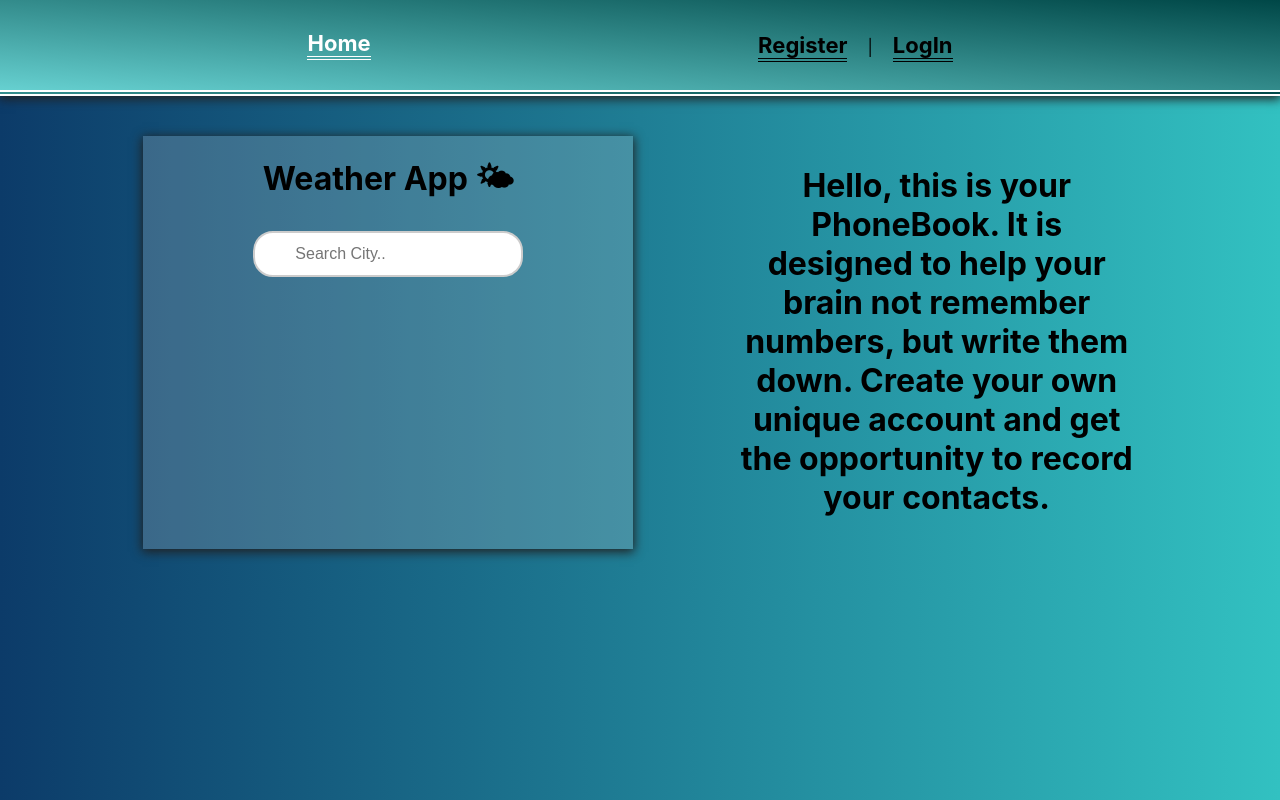
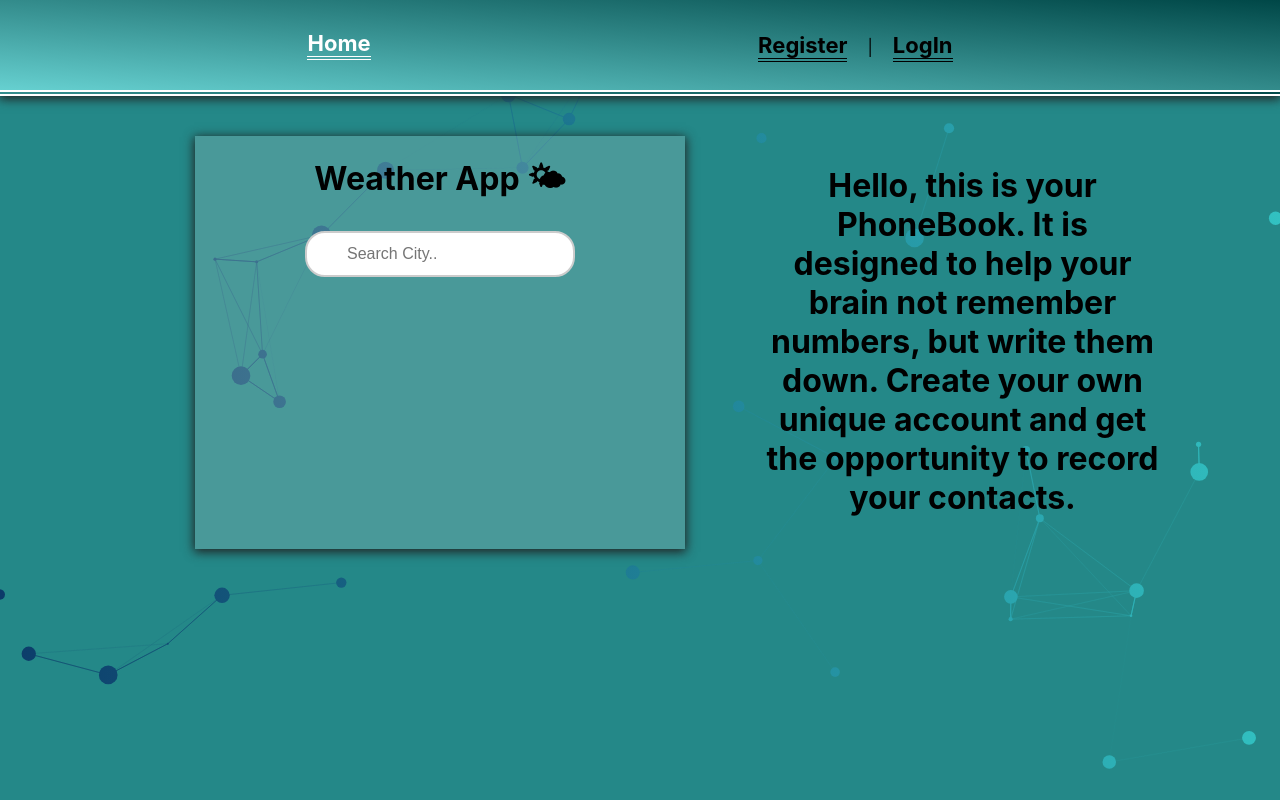
Before and after one commit to Anna-Nesterenko/goit-react-hw-08-phonebook, a React (Create React App) app: page /goit-react-hw-08-phonebook/home in a window 1280 px wide. Built offline with nearby package versions, Linux system fonts and the light colour scheme; no server answers.

Commit message:
addLoader

```diff
--- a/package.json
+++ b/package.json
@@ -17,6 +17,7 @@
     "react": "^18.1.0",
     "react-dom": "^18.1.0",
     "react-hot-toast": "^2.3.0",
+    "react-loader-spinner": "^5.3.4",
     "react-particles": "^2.3.1",
     "react-redux": "^8.0.2",
     "react-router-dom": "^6.4.0",
--- a/src/components/Layout/Layout.jsx
+++ b/src/components/Layout/Layout.jsx
@@ -2,6 +2,7 @@ import { Suspense } from 'react';
 import { Outlet } from 'react-router-dom';
 import { Navigation } from 'components/Navigation/Navigation';
 import { WrapperHeader, WrapperMain } from './Layout.styled';
+import { Loader } from 'components/Loader/Loader';
 
 export const Layout = () => {
   return (
@@ -10,7 +11,7 @@ export const Layout = () => {
         <Navigation />
       </WrapperHeader>
       <WrapperMain>
-        <Suspense fallback="Wait a little bit...">
+        <Suspense fallback={<Loader />}>
           <Outlet />
         </Suspense>
       </WrapperMain>
--- /dev/null
+++ b/src/components/Loader/Loader.jsx
@@ -0,0 +1,21 @@
+import { RotatingLines } from 'react-loader-spinner';
+import { WrapperLoader } from './Loader.styled';
+
+const sizes = {
+  sm: 40,
+  md: 60,
+  lg: 80,
+};
+
+export const Loader = ({ size = 'lg' }) => {
+  return (
+    <WrapperLoader>
+      <RotatingLines
+        strokeColor="grey"
+        strokeWidth="4"
+        width={sizes[size]}
+        animationDuration="1.2"
+      />
+    </WrapperLoader>
+  );
+};
--- /dev/null
+++ b/src/components/Loader/Loader.styled.js
@@ -0,0 +1,5 @@
+import styled from 'styled-components';
+
+export const WrapperLoader = styled.div`
+  text-align: center;
+`;
--- /dev/null
+++ b/src/components/ParticlesLines/ParticlesLines.jsx
@@ -0,0 +1,318 @@
+import Particles from 'react-particles';
+import { loadFull } from 'tsparticles';
+import { useCallback } from 'react';
+
+const ParticlesLines = () => {
+  const particlesInit = useCallback(async engine => {
+    await loadFull(engine);
+  }, []);
+
+  const particlesLoaded = useCallback(async container => {
+    await container;
+  }, []);
+
+  return (
+    <Particles
+      id="tsparticles"
+      init={particlesInit}
+      loaded={particlesLoaded}
+      options={{
+        background: {
+          position: '50% 50%',
+          repeat: 'no-repeat',
+          size: 'cover',
+        },
+        backgroundMask: {
+          cover: {
+            color: {
+              value: {
+                r: 36,
+                g: 136,
+                b: 136,
+              },
+            },
+          },
+          enable: true,
+        },
+        fullScreen: {
+          zIndex: -1,
+        },
+        interactivity: {
+          events: {
+            onClick: {
+              enable: false,
+              mode: 'push',
+            },
+
+            onHover: {
+              enable: true,
+              mode: 'bubble',
+              parallax: {
+                force: 60,
+              },
+            },
+          },
+          modes: {
+            attract: {
+              distance: 200,
+              duration: 0.4,
+              easing: 'ease-out-quad',
+              factor: 1,
+              maxSpeed: 50,
+              speed: 1,
+            },
+            bounce: {
+              distance: 200,
+            },
+            bubble: {
+              distance: 200,
+              duration: 2,
+              mix: false,
+              opacity: 1,
+              size: 25,
+              divs: {
+                distance: 200,
+                duration: 0.4,
+                mix: false,
+                selectors: [],
+              },
+            },
+            connect: {
+              distance: 80,
+              links: {
+                opacity: 0.5,
+              },
+              radius: 60,
+            },
+            grab: {
+              distance: 400,
+              links: {
+                blink: false,
+                consent: false,
+                opacity: 1,
+              },
+            },
+            push: {
+              default: true,
+              groups: [],
+              quantity: 4,
+            },
+            remove: {
+              quantity: 2,
+            },
+            repulse: {
+              distance: 200,
+              duration: 0.4,
+              factor: 100,
+              speed: 1,
+              maxSpeed: 50,
+              easing: 'ease-out-quad',
+              divs: {
+                distance: 200,
+                duration: 0.4,
+                factor: 100,
+                speed: 1,
+                maxSpeed: 50,
+                easing: 'ease-out-quad',
+                selectors: [],
+              },
+            },
+            trail: {
+              delay: 1,
+              pauseOnStop: false,
+              quantity: 1,
+            },
+            light: {
+              area: {
+                gradient: {
+                  start: {
+                    value: '#ffffff',
+                  },
+                  stop: {
+                    value: '#000000',
+                  },
+                },
+                radius: 1000,
+              },
+              shadow: {
+                color: {
+                  value: '#000000',
+                },
+                length: 2000,
+              },
+            },
+          },
+        },
+        particles: {
+          color: {
+            value: '#ffffff',
+          },
+          move: {
+            attract: {
+              rotate: {
+                x: 600,
+                y: 1200,
+              },
+            },
+            enable: true,
+            outModes: {
+              bottom: 'out',
+              left: 'out',
+              right: 'out',
+              top: 'out',
+            },
+          },
+          number: {
+            density: {
+              enable: true,
+            },
+            value: 80,
+          },
+          opacity: {
+            animation: {
+              speed: 1,
+              minimumValue: 0.1,
+            },
+          },
+          size: {
+            random: {
+              enable: true,
+            },
+            value: {
+              min: 1,
+              max: 10,
+            },
+            animation: {
+              speed: 40,
+              minimumValue: 0.1,
+            },
+          },
+          life: {
+            count: 0,
+            delay: {
+              random: {
+                enable: false,
+                minimumValue: 0,
+              },
+              value: 0,
+              sync: false,
+            },
+            duration: {
+              random: {
+                enable: false,
+                minimumValue: 0.0001,
+              },
+              value: 0,
+              sync: false,
+            },
+          },
+          roll: {
+            darken: {
+              enable: false,
+              value: 0,
+            },
+            enable: false,
+            enlighten: {
+              enable: false,
+              value: 0,
+            },
+            mode: 'vertical',
+            speed: 25,
+          },
+          tilt: {
+            random: {
+              enable: false,
+              minimumValue: 0,
+            },
+            value: 0,
+            animation: {
+              enable: false,
+              speed: 0,
+              decay: 0,
+              sync: false,
+            },
+            direction: 'clockwise',
+            enable: false,
+          },
+          twinkle: {
+            lines: {
+              enable: false,
+              frequency: 0.05,
+              opacity: 1,
+            },
+            particles: {
+              enable: false,
+              frequency: 0.05,
+              opacity: 1,
+            },
+          },
+          wobble: {
+            distance: 5,
+            enable: false,
+            speed: {
+              angle: 50,
+              move: 10,
+            },
+          },
+          orbit: {
+            animation: {
+              count: 0,
+              enable: false,
+              speed: 1,
+              decay: 0,
+              sync: false,
+            },
+            enable: false,
+            opacity: 1,
+            rotation: {
+              random: {
+                enable: false,
+                minimumValue: 0,
+              },
+              value: 45,
+            },
+            width: 1,
+          },
+          links: {
+            blink: false,
+            color: {
+              value: '#ffffff',
+            },
+            consent: false,
+            distance: 150,
+            enable: true,
+            frequency: 1,
+            opacity: 1,
+            shadow: {
+              blur: 5,
+              color: {
+                value: '#000',
+              },
+              enable: false,
+            },
+            triangles: {
+              enable: false,
+              frequency: 1,
+            },
+            width: 1,
+            warp: false,
+          },
+          repulse: {
+            random: {
+              enable: false,
+              minimumValue: 0,
+            },
+            value: 0,
+            enabled: false,
+            distance: 1,
+            duration: 1,
+            factor: 1,
+            speed: 1,
+          },
+        },
+      }}
+    />
+  );
+};
+
+export default ParticlesLines;
--- a/src/components/WeatherApp/WeatherApp.jsx
+++ b/src/components/WeatherApp/WeatherApp.jsx
@@ -3,7 +3,7 @@ import axios from 'axios';
 import css from './WeatherApp.module.css';
 
 function Weather() {
-  const [query, setQuery] = useState();
+  const [query, setQuery] = useState('');
   const [weather, setWeather] = useState({
     data: {},
     error: false,
--- a/src/pages/ContactsPage/ContactsPage.jsx
+++ b/src/pages/ContactsPage/ContactsPage.jsx
@@ -1,7 +1,6 @@
 import { useState, createContext } from 'react';
 import { WrapperContacts } from './ContactsPage.styled';
 // import { Toaster } from 'react-hot-toast';
-
 import { Form } from 'components/Form/Form';
 import { ContactList } from 'components/ContactList/ContactList';
 import { Filter } from 'components/Filter/Filter';
--- a/src/pages/HomePage/HomePage.jsx
+++ b/src/pages/HomePage/HomePage.jsx
@@ -1,10 +1,12 @@
+import ParticlesLines from 'components/ParticlesLines/ParticlesLines';
 import Weather from 'components/WeatherApp/WeatherApp';
 import { HomeTitle, WrapperHomePage } from './HomePage.styled';
 
 const HomePage = () => {
   return (
     <WrapperHomePage>
-      <Weather></Weather>
+      <ParticlesLines />
+      <Weather />
       <HomeTitle>
         Hello, this is your PhoneBook. It is designed to help your brain not
         remember numbers, but write them down. Create your own unique account
--- a/src/pages/NotFoundPage/NotFoundPage.jsx
+++ b/src/pages/NotFoundPage/NotFoundPage.jsx
@@ -1,8 +1,10 @@
 import styled from 'styled-components';
+import ParticlesLines from 'components/ParticlesLines/ParticlesLines';
 
 export const NotFoundPage = () => {
   return (
     <>
+      <ParticlesLines />
       <ErrorTitle>Error 404</ErrorTitle>
       <ErrorText>Woops... Looks like this page doesn't exist!</ErrorText>
     </>
--- a/src/pages/RegisterPage/RegisterPage.jsx
+++ b/src/pages/RegisterPage/RegisterPage.jsx
@@ -11,6 +11,7 @@ const RegisterPage = () => {
   const { status } = useSelector(getAuthError);
 
   const onRegister = data => {
+    console.log(data);
     if (status === 400) {
       toast.success('You are already authorized');
     }
```
Also changed, not shown: 1 other file (tests, documents, lock files or other folders).
